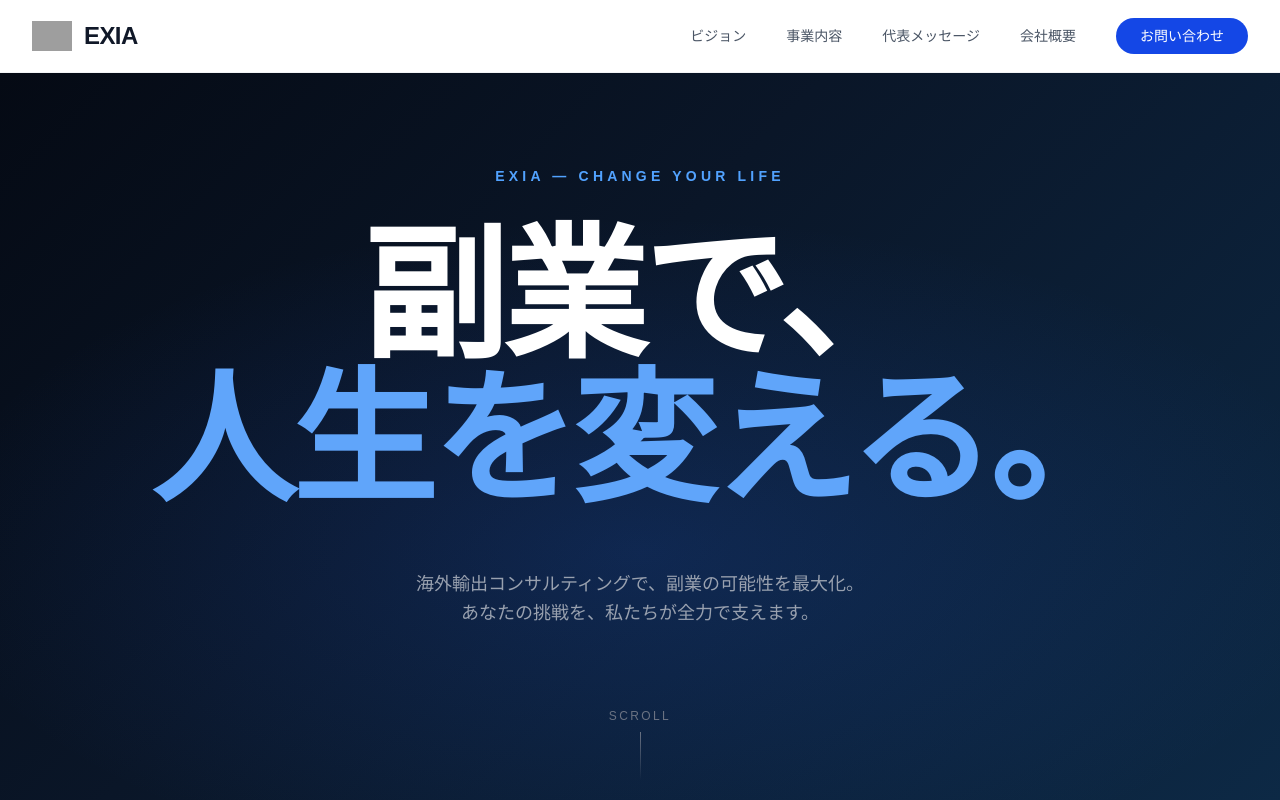
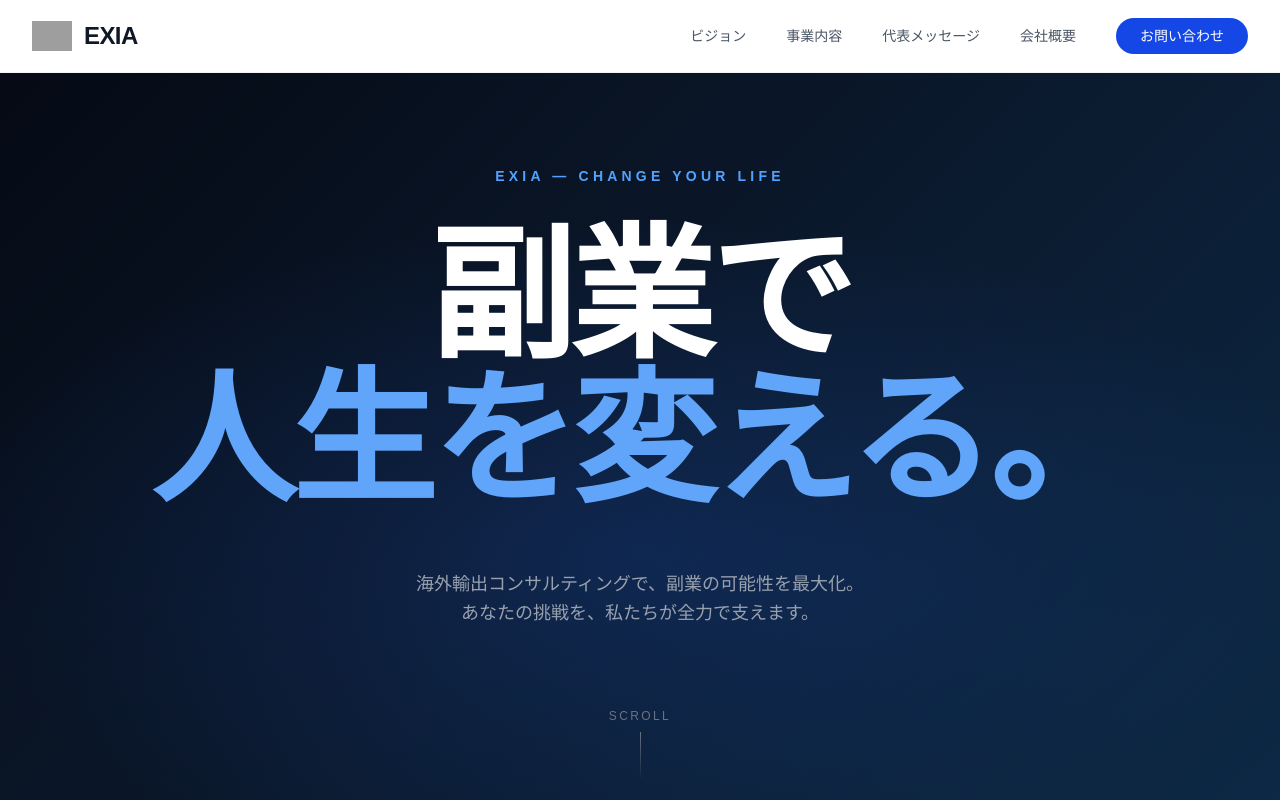
Before and after one commit to hongzhongyuuji99-gif/exia-corp, a Next.js app: page / in a window 1280 px wide. Shown: the top 800 px of the page. Built offline with nearby package versions, Linux system fonts and the light colour scheme; grey boxes are pictures that could not be loaded.

Commit message:
Remove comma after 副業で in hero

```diff
--- a/app/components/HeroSection.tsx
+++ b/app/components/HeroSection.tsx
@@ -48,7 +48,7 @@ export function HeroSection() {
         >
           <span className="block font-black text-white leading-none tracking-tight"
             style={{ fontSize: 'clamp(3rem, 12vw, 9rem)' }}>
-            副業で、
+            副業で
           </span>
         </div>
 
```
